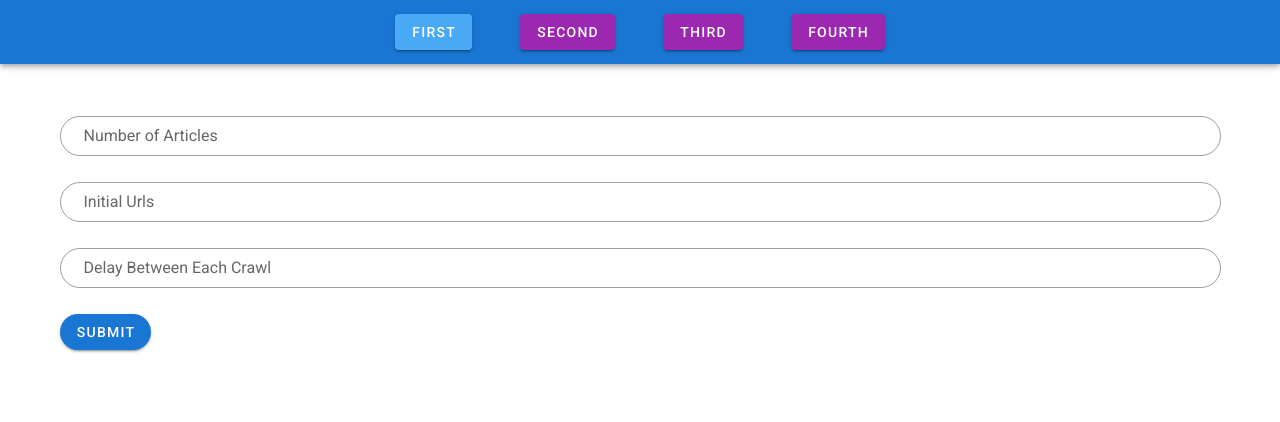
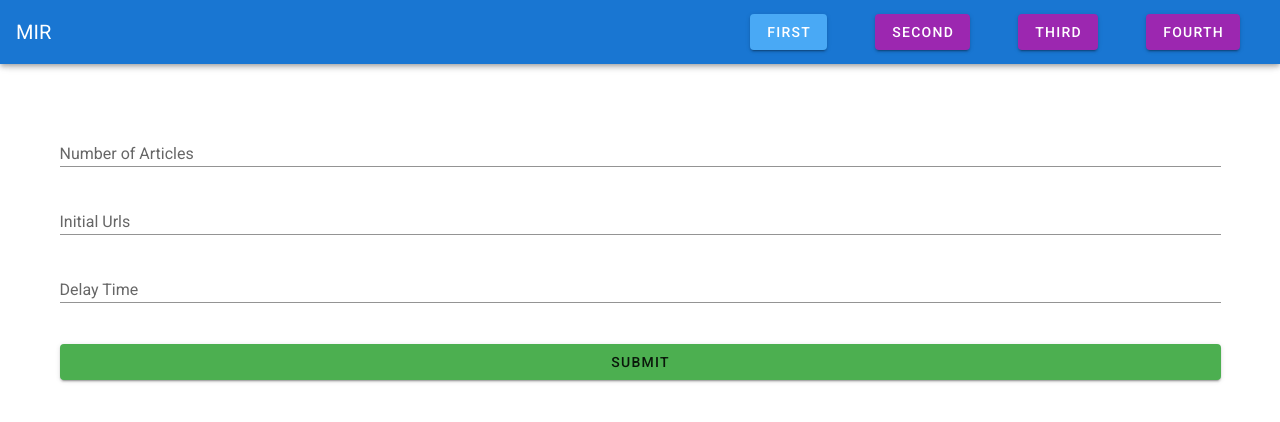
Before and after one commit to ShAlireza/MIR-Project-Front, a Vue app: page /1 in a window 1280 px wide. Shown: the top 422 px of the page. Built offline with nearby package versions, Linux system fonts and the light colour scheme.

Commit message:
changing style done

```diff
--- a/src/App.vue
+++ b/src/App.vue
@@ -3,9 +3,10 @@
     <v-app-bar
       app
       color="primary"
-      class="d-flex justify-center"
       dark
     >
+    <v-toolbar-title class="">MIR</v-toolbar-title>
+    <v-spacer></v-spacer>
     <v-btn class="mx-6" color=purple to='/1' activeClass="blue">
       first
     </v-btn>
@@ -18,7 +19,6 @@
     <v-btn class="mx-6" color=purple to='/4' activeClass="blue">
       fourth
     </v-btn>
-
     </v-app-bar>
 
     <v-main class="mt-10 d-flex justify-center">
--- a/src/views/first.vue
+++ b/src/views/first.vue
@@ -1,45 +1,47 @@
 <template>
   <v-container>
     <v-text-field
+      class="my-6"
       label="Number of Articles"
-      outlined
       dense
-      rounded
       autocomplete="off"
       v-model="numberOfArticles"
       type="number"
     ></v-text-field>
 
     <v-text-field
+      class="my-6"
       label="Initial Urls"
-      outlined
       dense
-      rounded
       autocomplete="off"
       v-model="initialUrl"
       @keydown.enter="addNewUrl()"
       type="text"
     ></v-text-field>
 
-    <v-card class="mx-auto mb-5" v-show="initialUrls.length!=0" max-width="400" tile>
-      <v-list-item v-for="(url,index) in initialUrls" :key="index">
-        <v-list-item-content class="d-flex flex-row justify-space between">
-          <v-btn @click="removeUrl(url)">{{url}}</v-btn>
+    <v-card class="mb-5" v-show="initialUrls.length != 0" tile>
+      <v-list-item v-for="(url, index) in initialUrls" :key="index" class="">
+        <v-list-item-content class="d-flex flex-row justify-space-between">
+          {{ url }}
         </v-list-item-content>
+        <v-btn @click="removeUrl(url)" color="red" icon>
+          <v-icon dark>
+            mdi-minus
+          </v-icon>
+        </v-btn>
       </v-list-item>
     </v-card>
 
     <v-text-field
-      label="Delay Between Each Crawl"
-      outlined
+      class="my-6"
+      label="Delay Time"
       dense
-      rounded
       autocomplete="off"
-      v-model="DelayBetweenEachCrawl"
+      v-model="DelayTime"
       type="number"
     ></v-text-field>
 
-    <v-btn color="primary" rounded>submit</v-btn>
+    <v-btn color="green" block>submit</v-btn>
   </v-container>
 </template>
 
@@ -47,10 +49,10 @@
 export default {
   data() {
     return {
-      numberOfArticles:"",
+      numberOfArticles: "",
       initialUrl: "",
       initialUrls: [],
-      DelayBetweenEachCrawl:"",
+      DelayTime: "",
     };
   },
   methods: {
@@ -58,11 +60,11 @@ export default {
       this.initialUrls.push(this.initialUrl);
       this.initialUrl = "";
     },
-    removeUrl(url){
-        this.initialUrls=this.initialUrls.filter((el)=>{
-            return el!=url;
-        })
-    }
+    removeUrl(url) {
+      this.initialUrls = this.initialUrls.filter((el) => {
+        return el != url;
+      });
+    },
   },
 };
 </script>
--- a/src/views/second.vue
+++ b/src/views/second.vue
@@ -1,27 +1,23 @@
 <template>
   <v-container>
     <v-file-input
-          outlined
+      class="my-6"
       dense
-          rounded
       label="Information File"
       accept=".json"
       show-size
       v-model="infoFile"
-          append-icon="mdi-paperclip"
-          prepend-icon=""
     />
     <v-text-field
+      class="my-6"
       label="Number of Articles"
-      outlined
       dense
-      rounded
       autocomplete="off"
       v-model="alfa"
       type="number"
     ></v-text-field>
 
-    <v-btn color="primary" rounded>submit</v-btn>
+    <v-btn color="green" block>submit</v-btn>
   </v-container>
 </template>
 
@@ -29,11 +25,10 @@
 export default {
   data() {
     return {
-      infoFile:null,
+      infoFile: null,
       alfa: "",
     };
   },
-  methods: {
-  },
+  methods: {},
 };
 </script>
--- a/src/views/third.vue
+++ b/src/views/third.vue
@@ -1,27 +1,23 @@
 <template>
   <v-container>
     <v-file-input
-          outlined
+      class="my-6"
       dense
-          rounded
       label="Information File"
       accept=".json"
       show-size
       v-model="infoFile"
-          append-icon="mdi-paperclip"
-          prepend-icon=""
     />
     <v-text-field
+      class="my-4"
       label="Number of Top Author"
-      outlined
       dense
-      rounded
       autocomplete="off"
       v-model="topAuthor"
       type="number"
     ></v-text-field>
 
-    <v-btn color="primary" rounded>submit</v-btn>
+    <v-btn class="my-6" color="green" block>submit</v-btn>
   </v-container>
 </template>
 
@@ -29,11 +25,10 @@
 export default {
   data() {
     return {
-      infoFile:null,
+      infoFile: null,
       topAuthor: "",
     };
   },
-  methods: {
-  },
+  methods: {},
 };
 </script>
```
Lines whose indentation alone changed are shown as unchanged.
